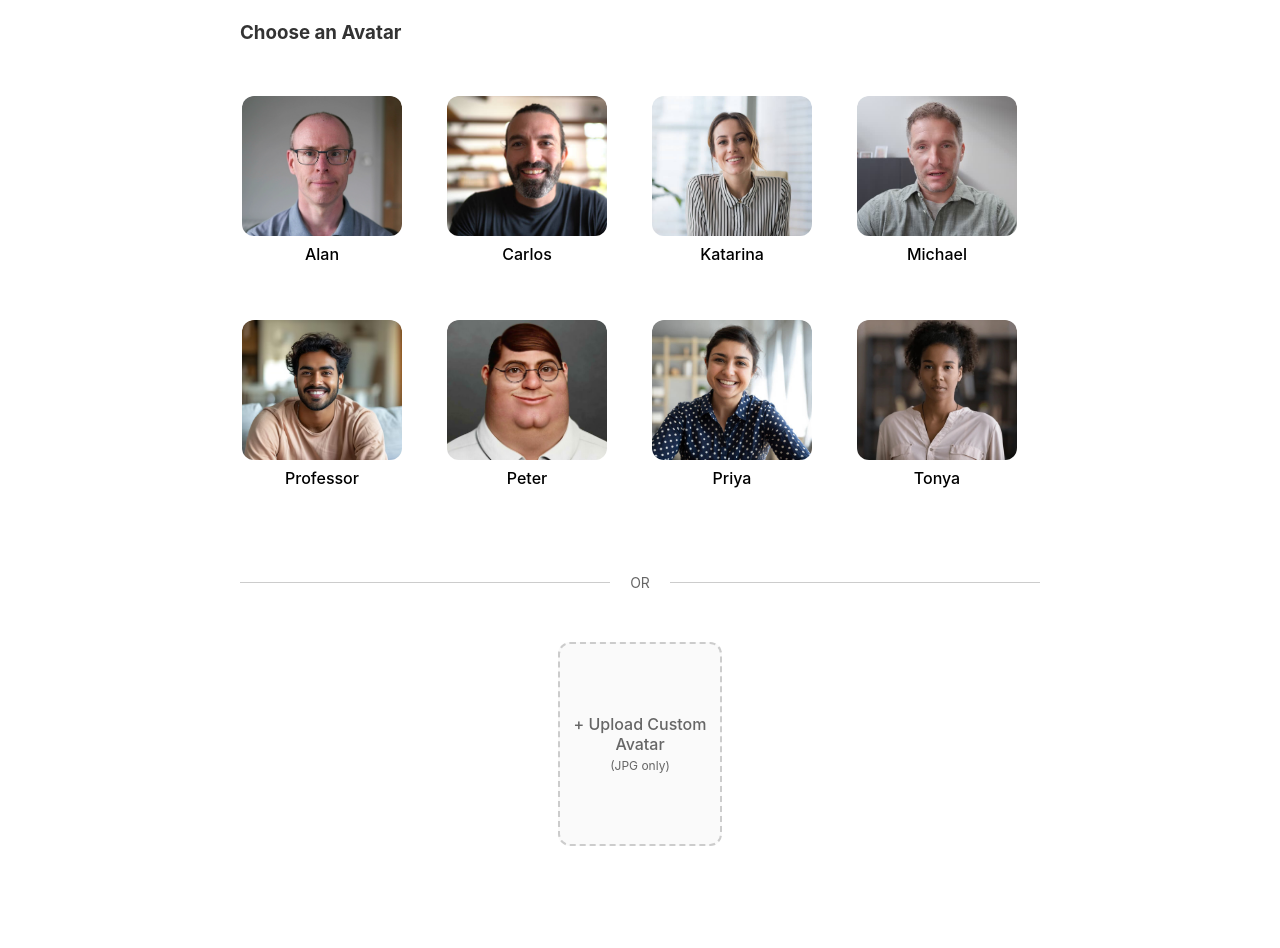
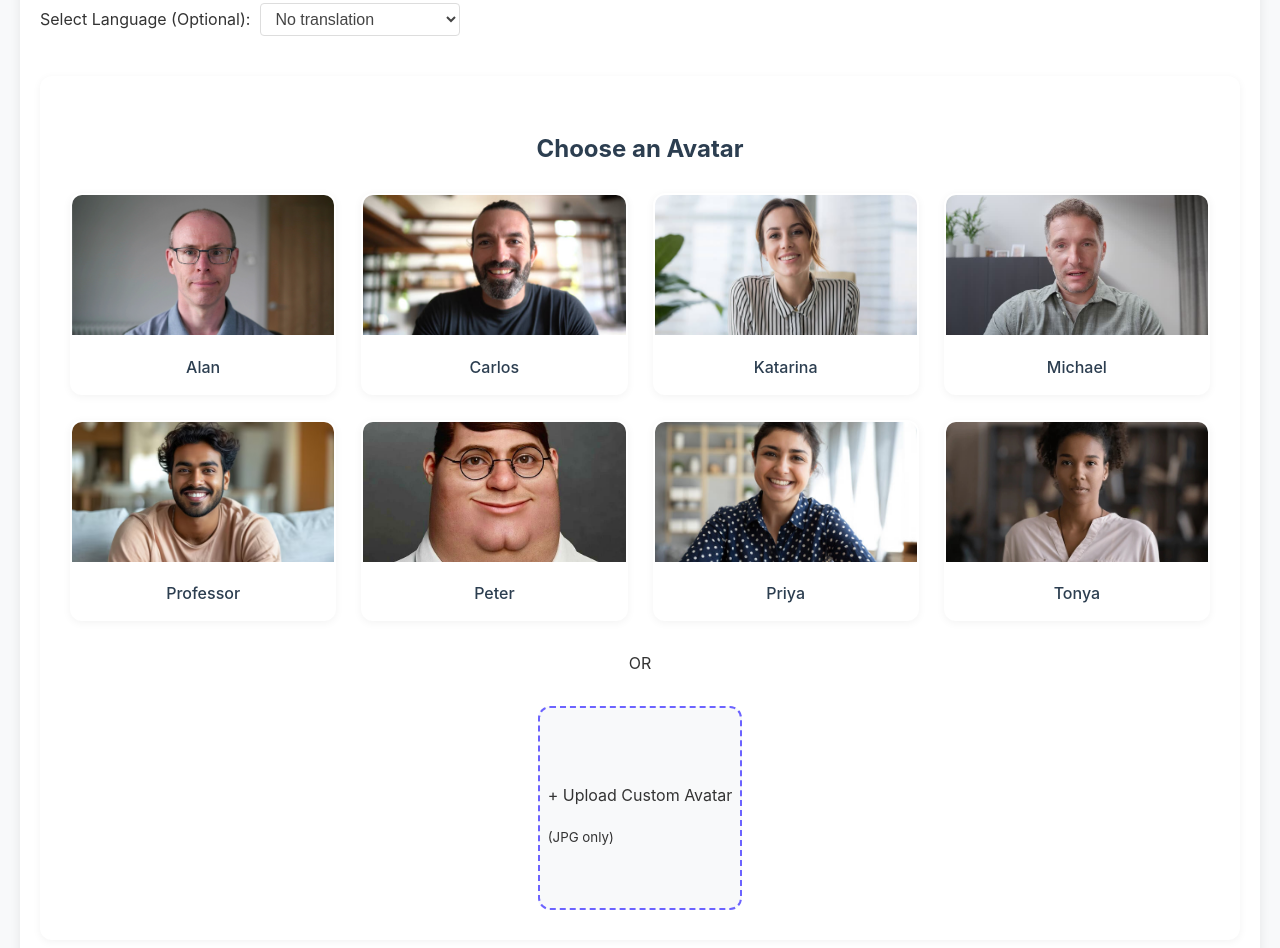
Before and after one commit to maxatucl/veed-hackathon, a React (Create React App) app in the folder frontend/: page / in a window 1280 px wide. Shown: the part 300-1248 px from the top of the page. Before the commit the page ends 1166 px from the top, so only its background shows below. Built offline with nearby package versions, Linux system fonts and the light colour scheme.

Commit message:
UI improvements

```diff
--- a/frontend/src/App.css
+++ b/frontend/src/App.css
@@ -1,116 +1,343 @@
-.App {
-  max-width: 800px;
-  margin: 0 auto;
-  padding: 20px;
+/* Base styles */
+body {
+  background-color: #f8f9fa;
+  color: #333;
+  line-height: 1.6;
 }
 
+.App {
+  max-width: 1200px;
+  margin: 0 auto;
+  padding: 40px 20px;
+  background-color: white;
+  border-radius: 12px;
+  box-shadow: 0 2px 12px rgba(0, 0, 0, 0.08);
+}
+
+h1 {
+  color: #2c3e50;
+  text-align: center;
+  margin-bottom: 40px;
+  font-size: 2.5em;
+  font-weight: 700;
+}
+
+/* Dropzone styles */
 .dropzone {
-  border: 2px dashed #cccccc;
-  border-radius: 4px;
+  border: 2px dashed #6c63ff;
+  border-radius: 12px;
   padding: 40px;
   text-align: center;
   cursor: pointer;
   margin: 20px 0;
-  background-color: #fafafa;
-  transition: border 0.3s ease-in-out;
+  background-color: #f8f9fa;
+  transition: all 0.3s ease-in-out;
+  position: relative;
 }
 
 .dropzone:hover {
-  border-color: #666666;
+  border-color: #5a52e3;
+  background-color: #f0f0ff;
+  transform: translateY(-2px);
 }
 
-.preview {
-  margin-top: 20px;
+.dropzone p {
+  color: #666;
+  font-size: 1.1em;
+  margin: 0;
 }
 
-.preview video {
-  max-width: 100%;
-  border-radius: 4px;
-  box-shadow: 0 2px 4px rgba(0, 0, 0, 0.1);
+/* Language selector styles */
+.language-select-container {
+  background-color: white;
+  padding: 20px;
+  border-radius: 8px;
+  box-shadow: 0 2px 8px rgba(0, 0, 0, 0.05);
+  margin: 30px 0;
 }
 
-button {
-  margin-top: 10px;
-  padding: 10px 20px;
-  background-color: #007bff;
-  color: white;
-  border: none;
-  border-radius: 4px;
-  cursor: pointer;
+select {
+  border: 1px solid #ddd;
+  padding: 10px;
+  border-radius: 6px;
   font-size: 16px;
-  transition: background-color 0.2s;
+  color: #444;
+  background-color: white;
+  transition: all 0.2s;
+  width: 200px;
 }
 
-button:hover {
-  background-color: #0056b3;
+select:hover {
+  border-color: #6c63ff;
+}
+
+select:focus {
+  outline: none;
+  border-color: #6c63ff;
+  box-shadow: 0 0 0 3px rgba(108, 99, 255, 0.1);
+}
+
+/* Avatar section styles */
+.avatar-section {
+  margin-top: 40px;
+  background-color: white;
+  padding: 30px;
+  border-radius: 12px;
+  box-shadow: 0 2px 8px rgba(0, 0, 0, 0.05);
+}
+
+.avatar-section h3 {
+  color: #2c3e50;
+  margin-bottom: 25px;
+  text-align: center;
+  font-size: 1.5em;
+}
+
+.avatar-container {
+  display: flex;
+  flex-direction: column;
+  gap: 30px;
+  align-items: center;
+}
+
+.avatar-grid {
+  width: 100%;
+  display: grid;
+  grid-template-columns: repeat(4, 1fr);
+  gap: 25px;
 }
 
 .avatar-button {
   cursor: pointer;
   text-align: center;
-  border-radius: 12px; /* All corners rounded */
+  border-radius: 12px;
   overflow: hidden;
   border: 2px solid transparent;
-  transition: border 0.3s, transform 0.2s;
-  width: 160px;
-  height: 200px;
-  display: flex;
-  flex-direction: column;
-  align-items: center;
-  justify-content: flex-start;
-  background-color: #fff; /* Optional: adds a background behind text */
+  transition: all 0.3s;
+  background-color: white;
+  box-shadow: 0 2px 8px rgba(0, 0, 0, 0.05);
+}
+
+.avatar-button:hover {
+  transform: translateY(-4px);
+  box-shadow: 0 4px 12px rgba(0, 0, 0, 0.1);
 }
 
 .avatar-button.selected {
-  border-color: #007bff;
-  transform: scale(1.05);
-  background-color: #f0f8ff;
+  border-color: #6c63ff;
+  transform: translateY(-4px);
+  box-shadow: 0 4px 12px rgba(108, 99, 255, 0.2);
 }
 
 .avatar-button img {
   width: 100%;
   height: 140px;
   object-fit: cover;
-  border-radius: 12px; /* Fully round the image too */
+  border-radius: 8px 8px 0 0;
 }
 
 .avatar-button p {
-  margin: 8px 0 0;
-  font-size: 16px;
+  margin: 12px 0;
+  color: #2c3e50;
   font-weight: 500;
 }
 
-.avatar-grid {
-  display: grid;
-  grid-template-columns: repeat(4, 1fr);
-  gap: 20px;
-  margin-top: 30px;
+/* Custom avatar dropzone */
+.custom-avatar-dropzone {
+  width: 200px;
+  height: 200px;
+  border: 2px dashed #6c63ff;
+  border-radius: 12px;
+  overflow: hidden;
+  cursor: pointer;
+  transition: all 0.3s;
+  background-color: #f8f9fa;
+  display: flex;
+  flex-direction: column;
+  align-items: center;
+  justify-content: center;
+}
+
+.custom-avatar-dropzone:hover {
+  background-color: #f0f0ff;
+  transform: translateY(-2px);
+}
+
+.custom-avatar-dropzone.selected {
+  border-color: #6c63ff;
+  background-color: #f0f0ff;
+  box-shadow: 0 4px 12px rgba(108, 99, 255, 0.2);
+}
+
+/* Preview section */
+.preview {
+  margin-top: 40px;
+  background-color: white;
+  padding: 30px;
+  border-radius: 12px;
+  box-shadow: 0 2px 8px rgba(0, 0, 0, 0.05);
+}
+
+.preview video {
+  border-radius: 8px;
+  box-shadow: 0 2px 8px rgba(0, 0, 0, 0.1);
 }
 
 .preview button {
   margin-top: 20px;
-  padding: 10px 20px;
+  padding: 12px 24px;
   font-size: 16px;
-  background-color: #4CAF50;
+  background-color: #6c63ff;
   color: white;
   border: none;
-  border-radius: 4px;
+  border-radius: 8px;
   cursor: pointer;
   display: flex;
   align-items: center;
   justify-content: center;
   gap: 10px;
+  transition: all 0.3s;
+}
+
+.preview button:hover:not(:disabled) {
+  background-color: #5a52e3;
+  transform: translateY(-2px);
 }
 
 .preview button:disabled {
-  background-color: #cccccc;
+  background-color: #ccc;
   cursor: not-allowed;
 }
 
 .preview button.loading {
-  background-color: #45a049;
+  background-color: #5a52e3;
 }
 
+/* Result page styles */
+.result-page {
+  max-width: 1200px;
+  margin: 0 auto;
+  padding: 40px 20px;
+  background-color: white;
+  border-radius: 12px;
+  box-shadow: 0 2px 12px rgba(0, 0, 0, 0.08);
+}
+
+.header {
+  display: flex;
+  justify-content: space-between;
+  align-items: center;
+  margin-bottom: 40px;
+}
+
+.back-button {
+  padding: 12px 24px;
+  font-size: 16px;
+  background-color: #6c63ff;
+  color: white;
+  border: none;
+  border-radius: 8px;
+  cursor: pointer;
+  display: flex;
+  align-items: center;
+  gap: 8px;
+  transition: all 0.3s;
+}
+
+.back-button:hover {
+  background-color: #5a52e3;
+  transform: translateY(-2px);
+}
+
+.video-container {
+  margin-bottom: 40px;
+  background-color: #f8f9fa;
+  padding: 30px;
+  border-radius: 12px;
+  box-shadow: 0 2px 8px rgba(0, 0, 0, 0.05);
+}
+
+.video-container video {
+  width: 100%;
+  border-radius: 8px;
+  box-shadow: 0 2px 8px rgba(0, 0, 0, 0.1);
+}
+
+.interaction-section {
+  display: grid;
+  grid-template-columns: 1fr;
+  gap: 30px;
+}
+
+.interaction-box {
+  background-color: white;
+  padding: 30px;
+  border-radius: 12px;
+  box-shadow: 0 2px 8px rgba(0, 0, 0, 0.05);
+}
+
+.interaction-box h2 {
+  color: #2c3e50;
+  margin: 0 0 15px 0;
+}
+
+.input-group {
+  display: flex;
+  gap: 12px;
+  margin-bottom: 20px;
+}
+
+.input-group input {
+  flex: 1;
+  padding: 12px;
+  font-size: 16px;
+  border: 1px solid #ddd;
+  border-radius: 8px;
+  outline: none;
+  transition: all 0.2s;
+}
+
+.input-group input:focus {
+  border-color: #6c63ff;
+  box-shadow: 0 0 0 3px rgba(108, 99, 255, 0.1);
+}
+
+.input-group button {
+  padding: 12px 24px;
+  font-size: 16px;
+  background-color: #6c63ff;
+  color: white;
+  border: none;
+  border-radius: 8px;
+  cursor: pointer;
+  transition: all 0.3s;
+}
+
+.input-group button:hover {
+  background-color: #5a52e3;
+  transform: translateY(-2px);
+}
+
+.response {
+  background-color: #f8f9fa;
+  padding: 20px;
+  border-radius: 8px;
+  margin-top: 20px;
+}
+
+.response strong {
+  color: #2c3e50;
+  display: block;
+  margin-bottom: 10px;
+}
+
+@media (min-width: 768px) {
+  .interaction-section {
+    grid-template-columns: 1fr 1fr;
+  }
+}
+
+/* Loading spinner */
 .spinner {
   width: 20px;
   height: 20px;
@@ -124,252 +351,3 @@ button:hover {
   0% { transform: rotate(0deg); }
   100% { transform: rotate(360deg); }
 }
-
-.generated-video {
-  margin-top: 20px;
-  padding: 20px;
-  background-color: #f5f5f5;
-  border-radius: 4px;
-}
-
-.generated-video h3 {
-  margin-top: 0;
-  margin-bottom: 15px;
-  color: #333;
-}
-
-.avatar-section {
-  margin-top: 30px;
-}
-
-.avatar-section h3 {
-  margin-bottom: 20px;
-  color: #333;
-}
-
-.avatar-container {
-  display: flex;
-  flex-direction: column;
-  gap: 30px;
-  align-items: center;
-}
-
-.avatar-grid {
-  width: 100%;
-  display: grid;
-  grid-template-columns: repeat(4, 1fr);
-  gap: 20px;
-}
-
-.custom-avatar-dropzone {
-  width: 160px;
-  height: 200px;
-  border: 2px dashed #cccccc;
-  border-radius: 12px;
-  overflow: hidden;
-  cursor: pointer;
-  transition: border 0.3s, transform 0.2s;
-  display: flex;
-  flex-direction: column;
-  align-items: center;
-  justify-content: center;
-  background-color: #fafafa;
-  margin: 0 auto;  /* Center horizontally */
-}
-
-.custom-avatar-dropzone:hover {
-  border-color: #666666;
-}
-
-.custom-avatar-dropzone.selected {
-  border-color: #007bff;
-  transform: scale(1.05);
-  background-color: #f0f8ff;
-}
-
-.custom-avatar-dropzone img {
-  width: 100%;
-  height: 140px;
-  object-fit: cover;
-}
-
-.custom-avatar-dropzone p {
-  margin: 8px 0 0;
-  font-size: 16px;
-  font-weight: 500;
-}
-
-.custom-avatar-dropzone small {
-  color: #666;
-  font-size: 12px;
-  margin-top: 4px;
-}
-
-.upload-placeholder {
-  text-align: center;
-  color: #666;
-}
-
-.upload-placeholder p {
-  margin: 0;
-  font-size: 16px;
-  font-weight: 500;
-}
-
-.avatar-divider {
-  width: 100%;
-  text-align: center;
-  position: relative;
-  margin: 20px 0;
-}
-
-.avatar-divider::before,
-.avatar-divider::after {
-  content: '';
-  position: absolute;
-  top: 50%;
-  width: calc(50% - 30px);
-  height: 1px;
-  background-color: #ccc;
-}
-
-.avatar-divider::before {
-  left: 0;
-}
-
-.avatar-divider::after {
-  right: 0;
-}
-
-.avatar-divider span {
-  background-color: white;
-  padding: 0 15px;
-  color: #666;
-  font-size: 14px;
-}
-
-/* Result Page Styles */
-.result-page {
-  max-width: 1200px;
-  margin: 0 auto;
-  padding: 20px;
-}
-
-.header {
-  display: flex;
-  justify-content: space-between;
-  align-items: center;
-  margin-bottom: 30px;
-}
-
-.back-button {
-  padding: 10px 20px;
-  font-size: 16px;
-  background-color: #6c757d;
-  color: white;
-  border: none;
-  border-radius: 4px;
-  cursor: pointer;
-  display: flex;
-  align-items: center;
-  gap: 8px;
-}
-
-.back-button:hover {
-  background-color: #5a6268;
-}
-
-.video-container {
-  margin-bottom: 40px;
-  background-color: #f8f9fa;
-  padding: 20px;
-  border-radius: 8px;
-  box-shadow: 0 2px 4px rgba(0, 0, 0, 0.1);
-}
-
-.video-container video {
-  width: 100%;
-  max-width: 100%;
-  border-radius: 4px;
-}
-
-.interaction-section {
-  display: grid;
-  grid-template-columns: 1fr;
-  gap: 30px;
-}
-
-.interaction-box {
-  background-color: #ffffff;
-  padding: 25px;
-  border-radius: 8px;
-  box-shadow: 0 2px 4px rgba(0, 0, 0, 0.1);
-}
-
-.interaction-box h2 {
-  margin: 0 0 15px 0;
-  color: #333;
-}
-
-.interaction-box p {
-  color: #666;
-  margin-bottom: 20px;
-}
-
-.input-group {
-  display: flex;
-  gap: 10px;
-  margin-bottom: 20px;
-}
-
-.input-group input {
-  flex: 1;
-  padding: 12px;
-  font-size: 16px;
-  border: 1px solid #ddd;
-  border-radius: 4px;
-  outline: none;
-}
-
-.input-group input:focus {
-  border-color: #007bff;
-  box-shadow: 0 0 0 2px rgba(0, 123, 255, 0.25);
-}
-
-.input-group button {
-  padding: 12px 24px;
-  font-size: 16px;
-  background-color: #007bff;
-  color: white;
-  border: none;
-  border-radius: 4px;
-  cursor: pointer;
-}
-
-.input-group button:hover {
-  background-color: #0056b3;
-}
-
-.response {
-  background-color: #f8f9fa;
-  padding: 15px;
-  border-radius: 4px;
-  margin-top: 15px;
-}
-
-.response strong {
-  display: block;
-  margin-bottom: 8px;
-  color: #333;
-}
-
-.response p {
-  margin: 0;
-  white-space: pre-wrap;
-}
-
-@media (min-width: 768px) {
-  .interaction-section {
-    grid-template-columns: 1fr 1fr;
-  }
-}
--- a/frontend/src/components/GeneratePage.tsx
+++ b/frontend/src/components/GeneratePage.tsx
@@ -111,7 +111,7 @@ function GeneratePage() {
 
   return (
     <div className="App">
-      <h1>Video Avatar Generator</h1>
+      <h1>Avatarcademy</h1>
       <div {...getRootProps()} className="dropzone">
         <input {...getInputProps()} />
         {isDragActive ? (
```
